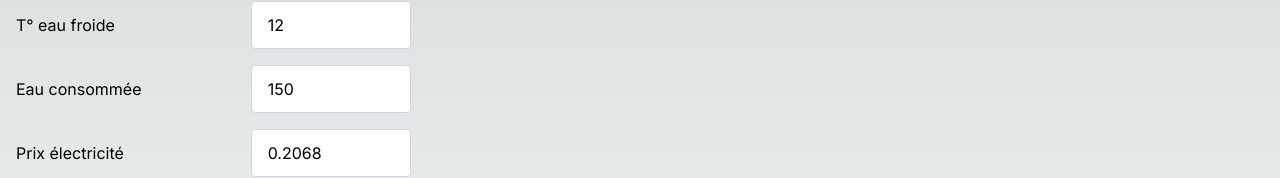
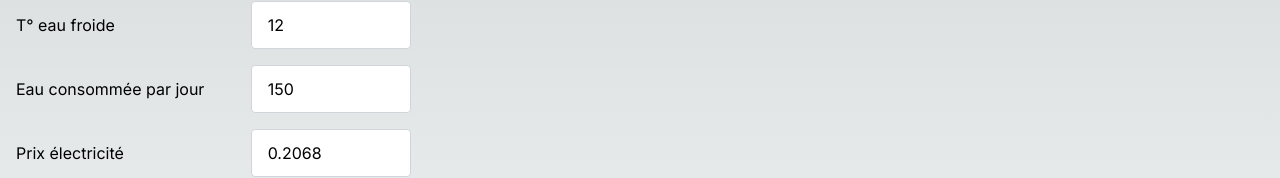
Before and after one commit to xseignard/thermodynamique, a Next.js app: page / in a window 1280 px wide. Shown: the part 143-321 px from the top of the page. Built offline with nearby package versions, Linux system fonts and the light colour scheme.

Commit message:
enh: daily water

```diff
--- a/app/page.tsx
+++ b/app/page.tsx
@@ -140,7 +140,7 @@ const Home = () => {
           }
         />
         <Input
-          label="Eau consommée"
+          label="Eau consommée par jour"
           initialValue={state.eauConsommee}
           onChange={(value) =>
             dispatch({ type: "SET_EAU_CONSOMMEE", payload: value })
```
